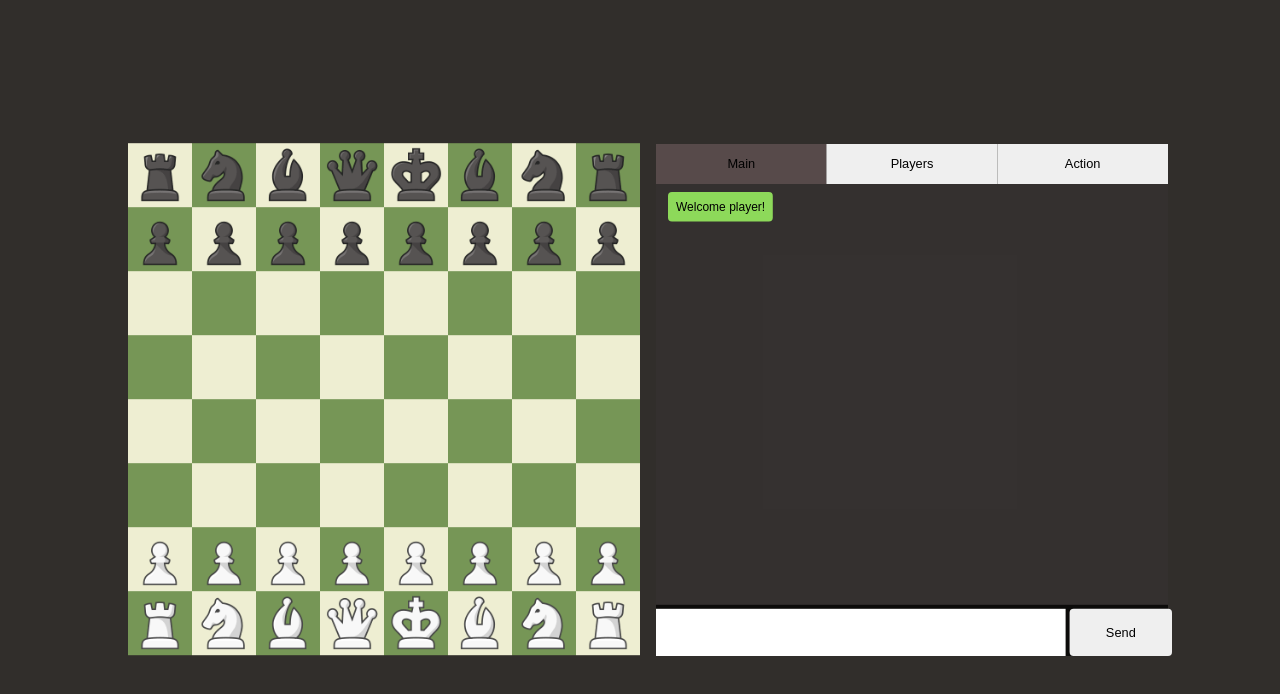
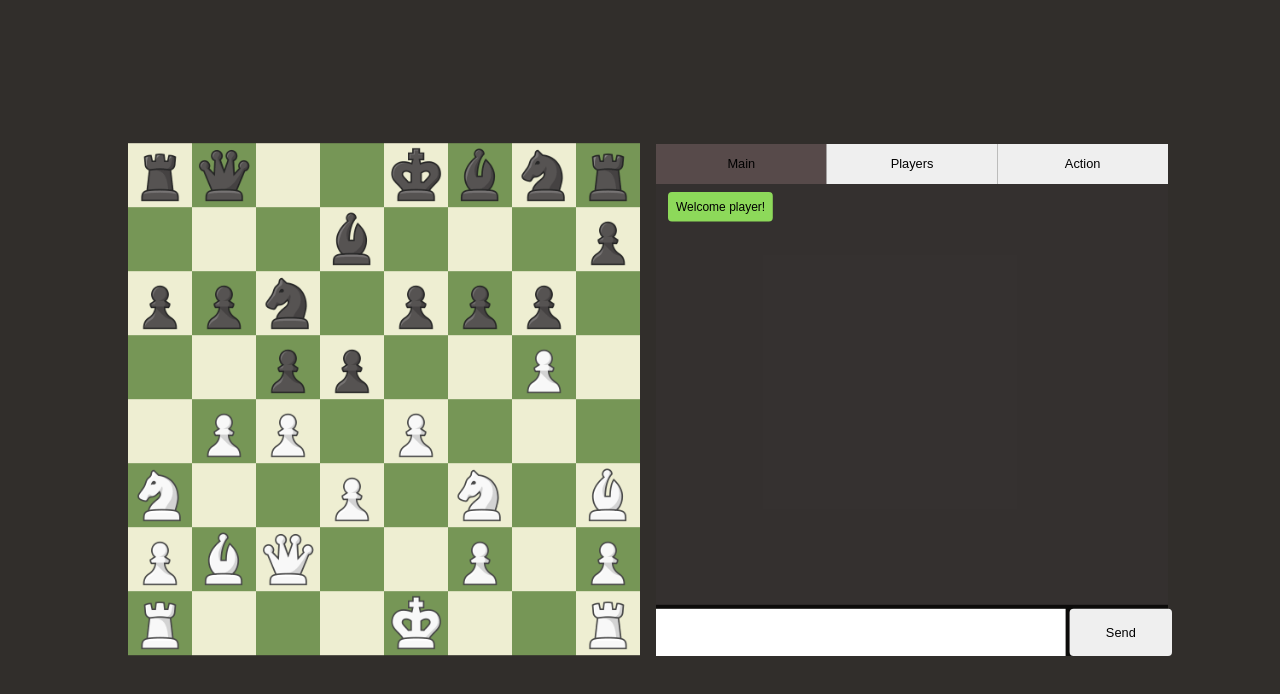
Before and after one commit to DHKH-2019-2013/chs-frontend, a React app: page /player in a window 1280 px wide. Shown: the top 694 px of the page. Built offline with nearby package versions, Linux system fonts and the light colour scheme; no server answers.

Commit message:
[fix] correct move point

```diff
--- a/src/app/component/board/board.component.tsx
+++ b/src/app/component/board/board.component.tsx
@@ -64,7 +64,7 @@ export default function BoardComponent({
 
   function handleCastling(currentPos: string, nextPos: string): CastlingResult {
     if (["K", "k"].includes(board[currentPos].object.get().code)) {
-      if (currentPos === "e8" && nextPos === "g8") {
+      if (currentPos === "e8" && (nextPos === "g8" || nextPos === "h8")) {
         return {
           isCastling: true,
           king: {
@@ -76,7 +76,7 @@ export default function BoardComponent({
             nextPos: "f8",
           },
         };
-      } else if (currentPos === "e8" && nextPos === "c8") {
+      } else if (currentPos === "e8" && (nextPos === "c8" || nextPos === "a8")) {
         return {
           isCastling: true,
           king: {
@@ -88,7 +88,7 @@ export default function BoardComponent({
             nextPos: "d8",
           },
         };
-      } else if (currentPos === "e1" && nextPos === "g1") {
+      } else if (currentPos === "e1" && (nextPos === "g1" || nextPos === "h1")) {
         return {
           isCastling: true,
           king: {
@@ -100,7 +100,7 @@ export default function BoardComponent({
             nextPos: "f1",
           },
         };
-      } else if (currentPos === "e1" && nextPos === "c1") {
+      } else if (currentPos === "e1" && (nextPos === "c1" || nextPos === "a1")) {
         return {
           isCastling: true,
           king: {
@@ -295,6 +295,7 @@ export default function BoardComponent({
 
   // style functions
   useEffect(() => {
+    if (!side) toggleDisableMoveCursor(true);
     document.getElementById("board-container").style.transform = `rotate(${side ? "0deg" : "180deg"})`;
     document.querySelectorAll(".chessman-container").forEach((elem: HTMLElement) => {
       elem.style.transform = `rotate(${side ? "0deg" : "180deg"})`;
--- a/src/app/component/player-room/player-room.component.tsx
+++ b/src/app/component/player-room/player-room.component.tsx
@@ -8,7 +8,7 @@ import PlayerSettingsBarComponent from "../player-settings-bar/player-settings-b
 
 export default function PlayerRoomComponent() {
   const params = new URL(location.href).searchParams;
-  const board = useRef(new Board("rnbqkbnr/pppppppp/8/8/8/8/PPPPPPPP/RNBQKBNR w KQkq - 0 1"));
+  const board = useRef(new Board("rq2kbnr/3b3p/ppn1ppp1/2pp2P1/1PP1P3/N2P1N1B/PBQ2P1P/R3K2R w KQkq - 0 1"));
   const [isReady, setReady] = useState(false);
 
   useEffect(() => {
--- a/src/app/entities/chessman/king/king.ts
+++ b/src/app/entities/chessman/king/king.ts
@@ -48,7 +48,18 @@ export class King extends Chessman {
     if (Board.checkMove(boardData, _code, this.getSide()).isMoveAble) moveContainer.push(_code);
 
     // castle
-    // TODO: add move point to castle
+    if (boardData[currentPosition].object.get().side) {
+      if (boardData["e1"].object.get().code === "K" && boardData["h1"].object.get().code === "R")
+        moveContainer.push("g1");
+      if (boardData["e1"].object.get().code === "K" && boardData["a1"].object.get().code === "R")
+        moveContainer.push("c1");
+    } else {
+      if (boardData["e8"].object.get().code === "k" && boardData["h8"].object.get().code === "r")
+        moveContainer.push("g8");
+      if (boardData["e8"].object.get().code === "k" && boardData["a8"].object.get().code === "r")
+        moveContainer.push("c8");
+    }
+
     return moveContainer;
   }
 }
--- a/src/app/entities/chessman/queen/queen.ts
+++ b/src/app/entities/chessman/queen/queen.ts
@@ -25,7 +25,7 @@ export class Queen extends Chessman {
     }
 
     // down
-    for (let i = indexRow - 1; i >= Board.MAX_ROW; i--) {
+    for (let i = indexRow - 1; i >= Board.MIN_ROW; i--) {
       const code = getCode(indexColumn, i);
       const check = Board.checkMove(boardData, code, this.getSide());
       if (check.isMoveAble) {
--- a/src/app/entities/chessman/rider/rider.ts
+++ b/src/app/entities/chessman/rider/rider.ts
@@ -25,7 +25,7 @@ export class Rider extends Chessman {
     }
 
     // down
-    for (let i = indexRow - 1; i >= Board.MAX_ROW; i--) {
+    for (let i = indexRow - 1; i >= Board.MIN_ROW; i--) {
       const code = getCode(indexColumn, i);
       const check = Board.checkMove(boardData, code, this.getSide());
       if (check.isMoveAble) {
```
